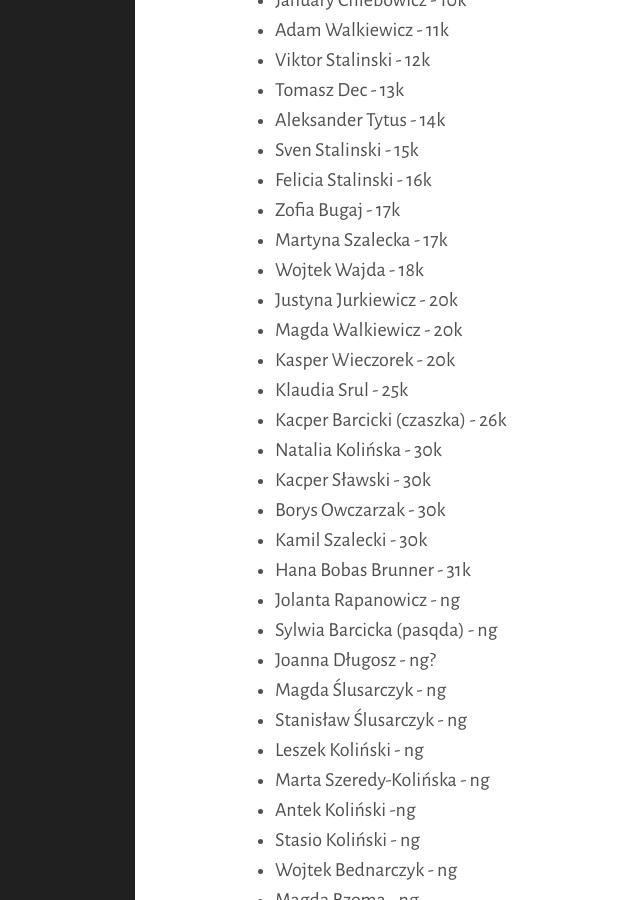
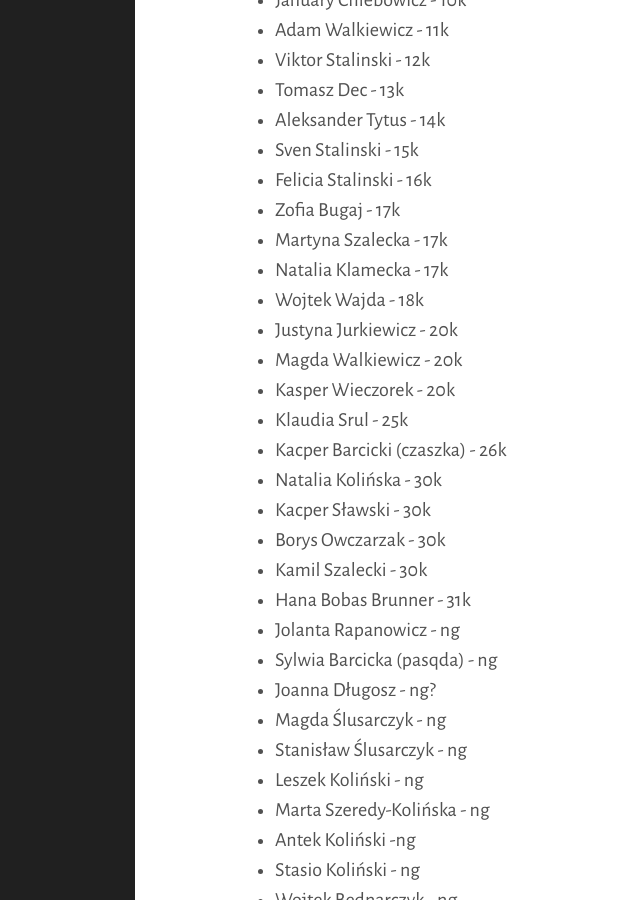
Before and after one commit to tasuki/lsg, a Jekyll site: the page built from zarejestrowani.md, in a window 1280 px wide and 900 px high, scrolled down 1405 px. Shown: the whole window, without its empty margins (225-865 px from the left). Built offline with Jekyll 4.4.1, drawn with Linux system fonts in a browser that asks for light colours; nearby versions of some CDN libraries.

Commit message:
Update zarejestrowani.md

```diff
--- a/zarejestrowani.md
+++ b/zarejestrowani.md
@@ -57,6 +57,7 @@ Zarejestrowani uczestnicy (mniej więcej wg siły):
 - Felicia Stalinski - 16k
 - Zofia Bugaj - 17k
 - Martyna Szalecka - 17k
+- Natalia Klamecka - 17k
 - Wojtek Wajda - 18k
 - Justyna Jurkiewicz - 20k
 - Magda Walkiewicz - 20k
```
